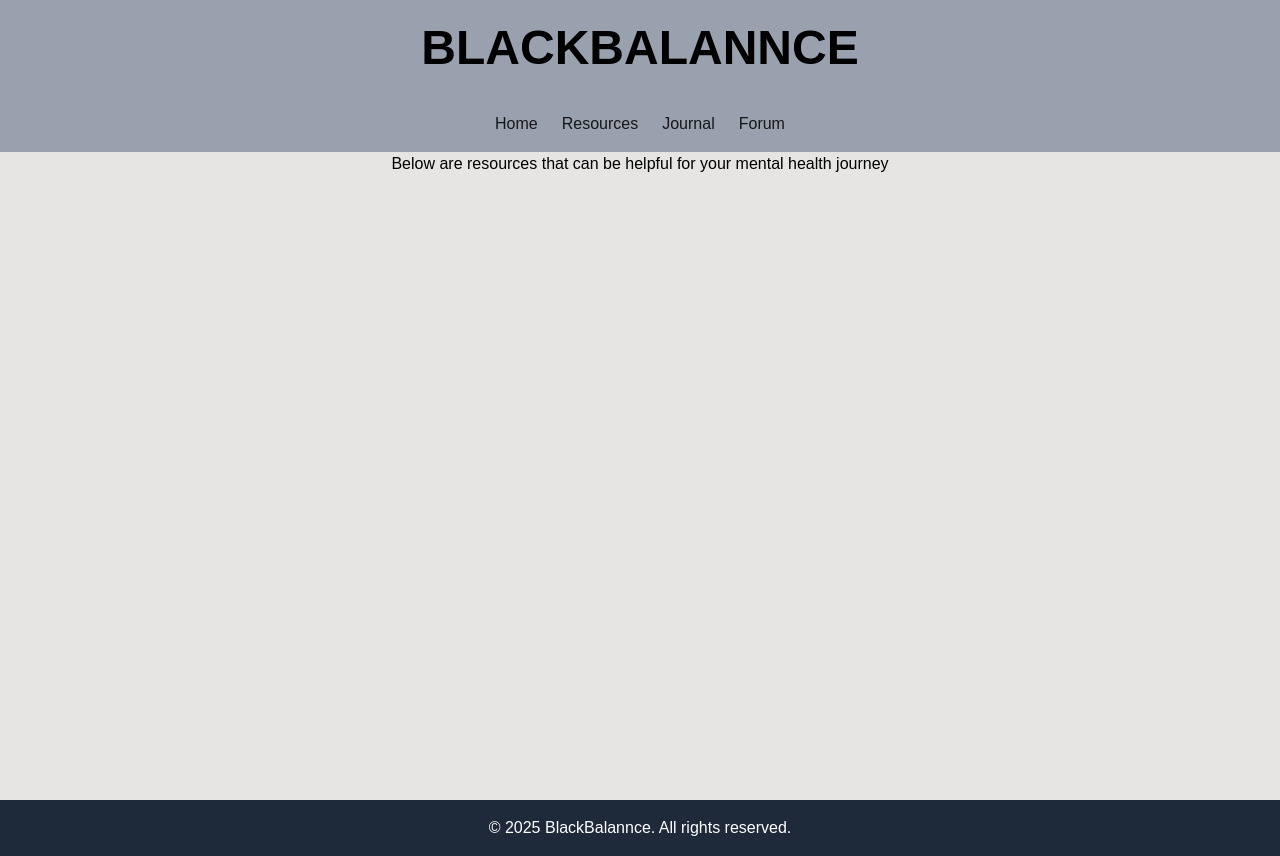
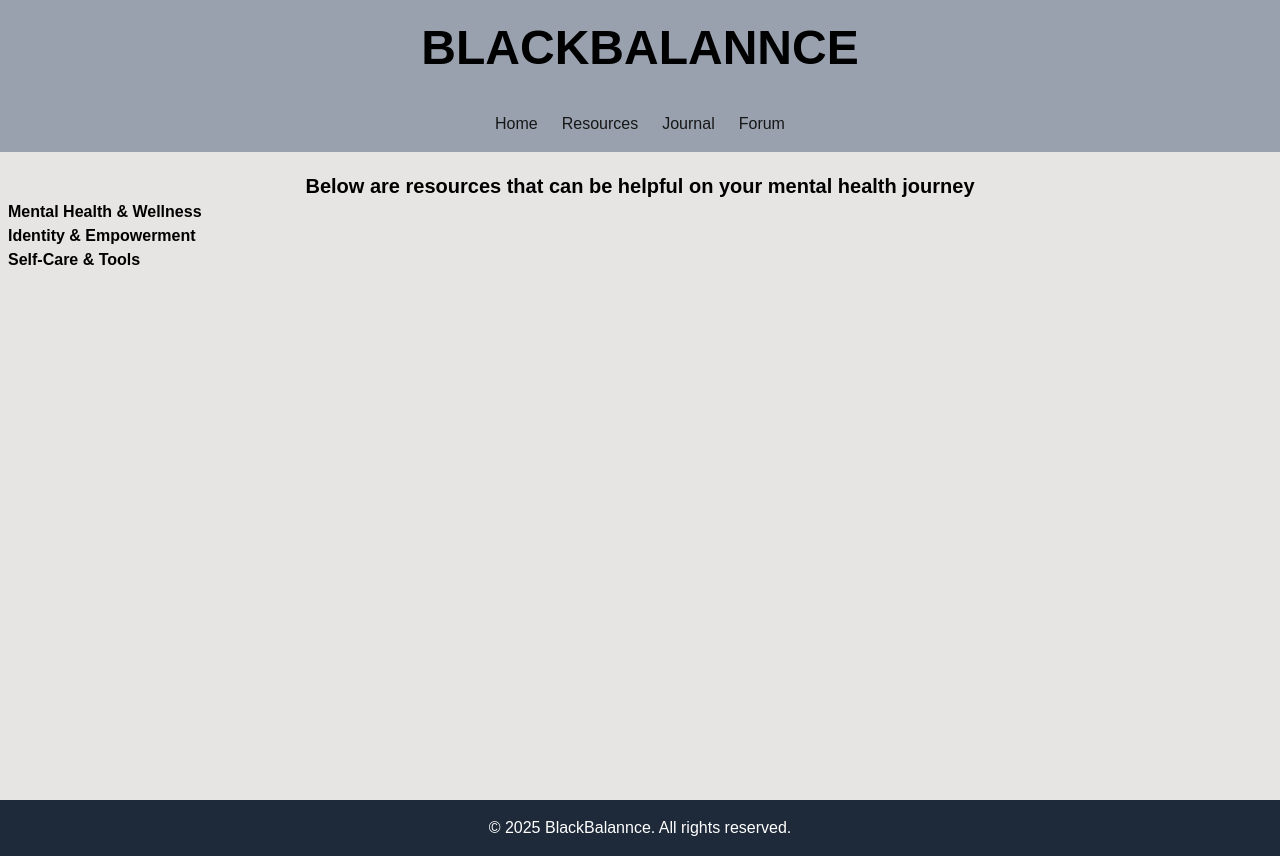
Before and after one commit to jasons1142/blackbalannce, a Next.js app: page /resources in a window 1280 px wide. Built offline with nearby package versions, Linux system fonts and the light colour scheme.

Commit message:
Updates to the resources

```diff
--- a/app/resources/page.tsx
+++ b/app/resources/page.tsx
@@ -7,7 +7,19 @@ export default function Resources() {
             <main className = "bg-stone-200 min-h-screen">
                 <Header />
                 <Navbar/>
-                <h1 className = "text-center text-black">Below are resources that can be helpful for your mental health journey</h1>
+                <h1 className = "text-center text-black font-bold text-xl mt-5">Below are resources that can be helpful on your mental health journey</h1>
+                <label className = "text-black ml-2 font-bold">Mental Health & Wellness</label>
+                <ul className = "text-black ml-5">
+                    <li></li>
+                </ul>
+
+                <label className = "text-black ml-2 font-bold">Identity & Empowerment</label>
+                <ul className = "text-black ml-5">
+                    <li></li>
+                </ul>
+
+                <label className = "text-black ml-2 font-bold">Self-Care & Tools</label>
+
             </main>
             <Footer/>
         </div>
```
